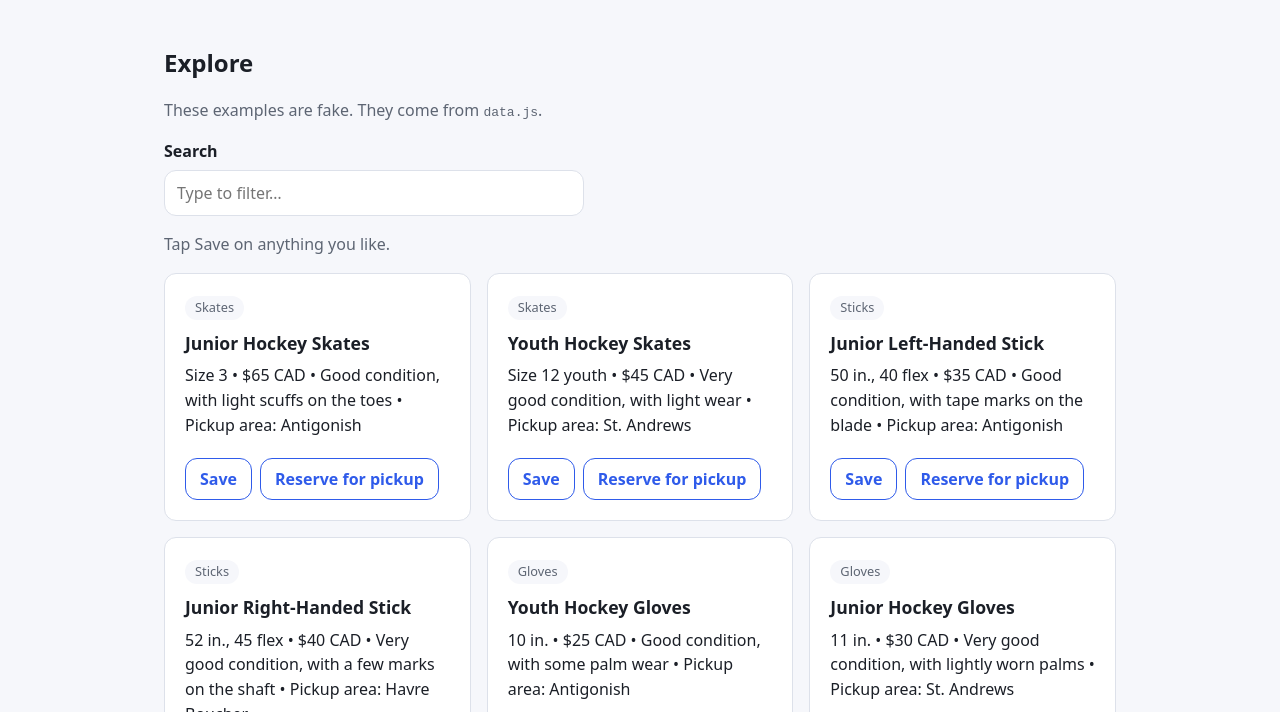
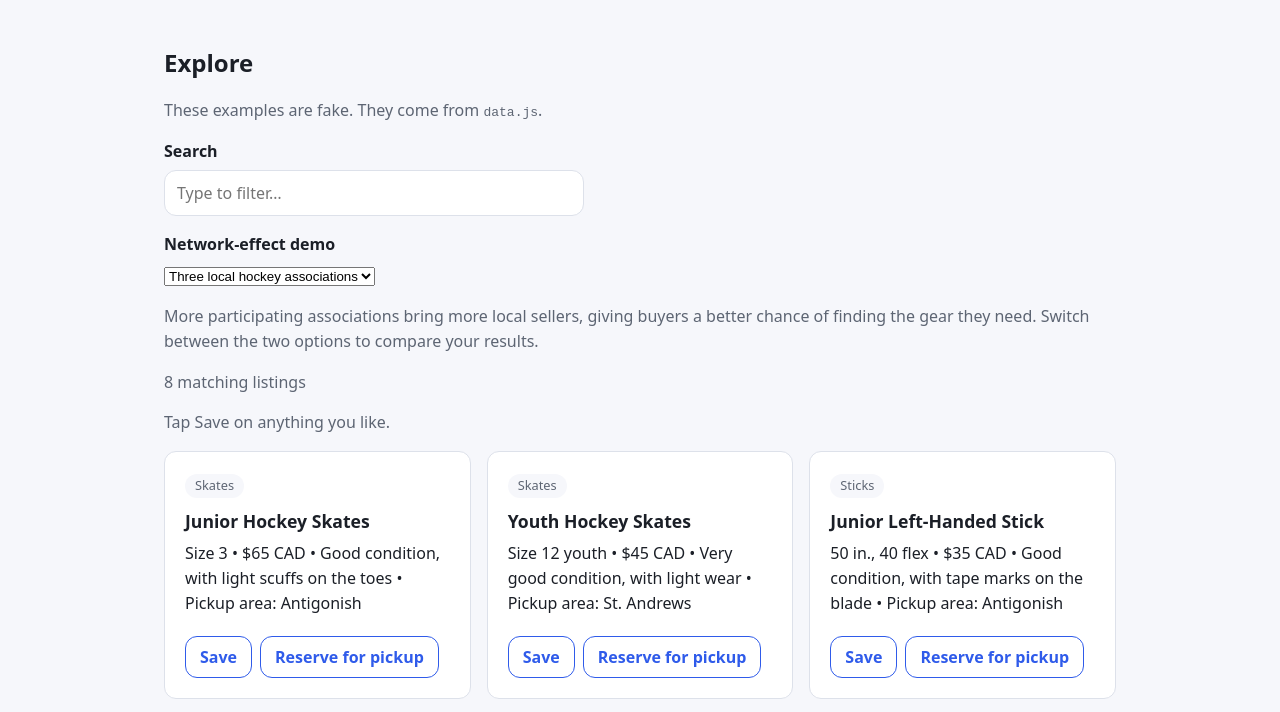
Before and after one commit to AndreRovers/hockey-gear-near-you, a plain HTML site: page index.html in a window 1280 px wide. Both pictures are taken after a click on the link "Browse used gear.". Shown: the part 67-779 px from the top of the page. Drawn offline with Linux system fonts and the light colour scheme.

Commit message:
Add network-effect demo to explore

```diff
--- a/app.js
+++ b/app.js
@@ -76,6 +76,11 @@ const reservedIds = new Set();
   // ----------------------------------------------------------
   const grid = document.getElementById("listing-grid");
   const searchBox = document.getElementById("search-box");
+   const associationCount = document.getElementById("association-count");
+  const matchCount = document.getElementById("match-count");
+
+  // Four sample listings represent the first association.
+  const firstAssociationIds = new Set([101, 103, 105, 107]);
   const emptyMessage = document.getElementById("empty-message");
   const savedCount = document.getElementById("saved-count");
 
@@ -144,19 +149,24 @@ const reservedIds = new Set();
   function renderListings() {
     const query = searchBox.value.trim().toLowerCase();
     const matches = LISTINGS.filter(function (item) {
+        if (associationCount.value === "one" && !firstAssociationIds.has(item.id)) {
+        return false;
+      }
       const text = (item.name + " " + item.category + " " + item.description).toLowerCase();
       return text.indexOf(query) !== -1;
     });
 
     grid.replaceChildren.apply(grid, matches.map(makeCard));
     emptyMessage.hidden = matches.length > 0;
+     matchCount.textContent =
+      matches.length === 1 ? "1 matching listing" : matches.length + " matching listings";
     savedCount.textContent = savedIds.length === 0
       ? "Tap Save on anything you like."
       : "You've saved " + savedIds.length + " item(s) on this device.";
   }
 
   searchBox.addEventListener("input", renderListings);
-
+associationCount.addEventListener("change", renderListings);
   // ----------------------------------------------------------
   // 5. Start up.
   // ----------------------------------------------------------
--- a/index.html
+++ b/index.html
@@ -67,6 +67,19 @@
         <input type="search" id="search-box" placeholder="Type to filter…">
       </label>
 
+       <label class="search">
+        <span>Network-effect demo</span>
+        <select id="association-count" aria-describedby="network-explanation">
+          <option value="one">One local hockey association</option>
+          <option value="three" selected>Three local hockey associations</option>
+        </select>
+      </label>
+      <p class="muted" id="network-explanation">
+        More participating associations bring more local sellers, giving
+        buyers a better chance of finding the gear they need.
+        Switch between the two options to compare your results.
+      </p>
+      <p class="muted" id="match-count" role="status"></p>
       <p class="muted" id="saved-count"></p>
       <div class="grid" id="listing-grid"></div>
       <p class="empty" id="empty-message" hidden>Nothing matches your search.</p>
```
